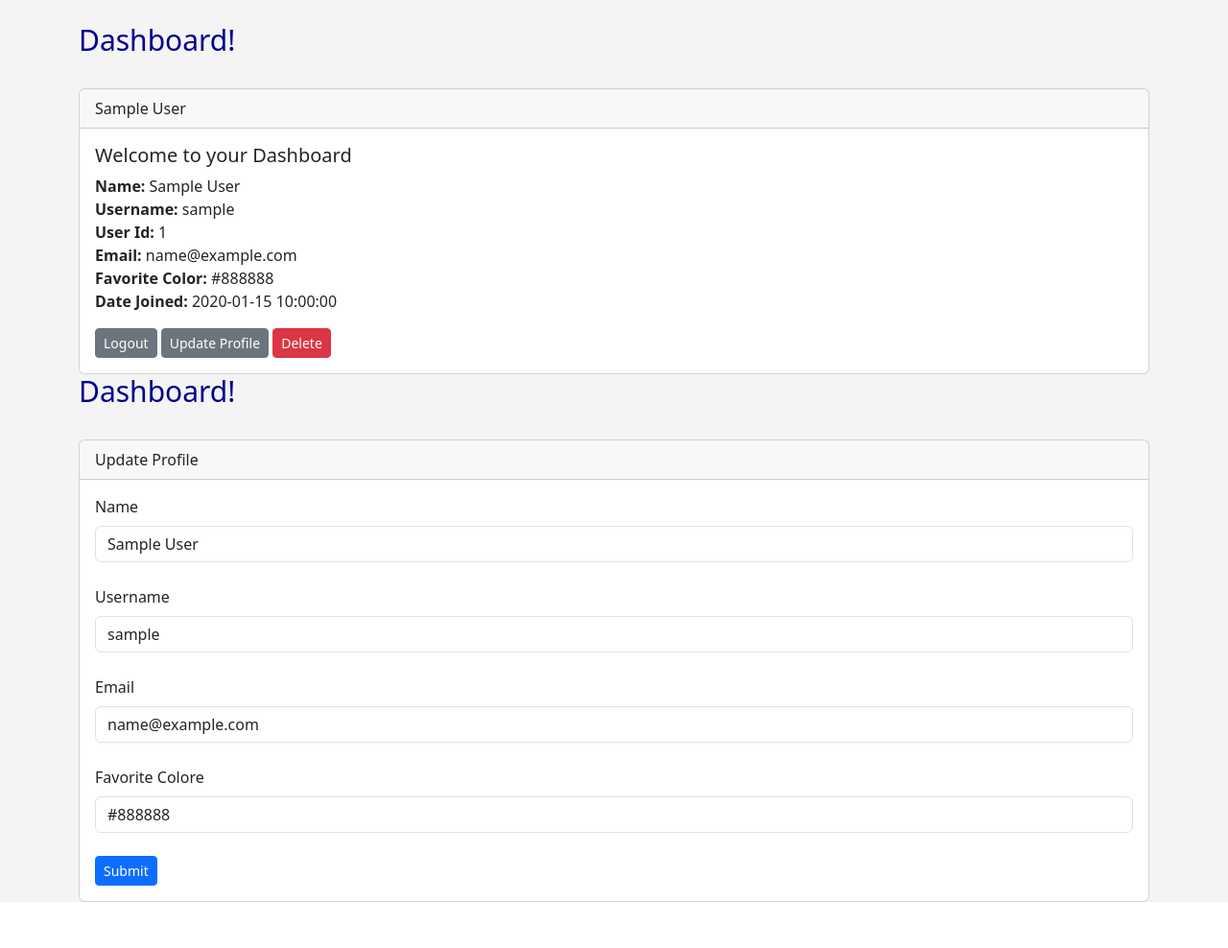
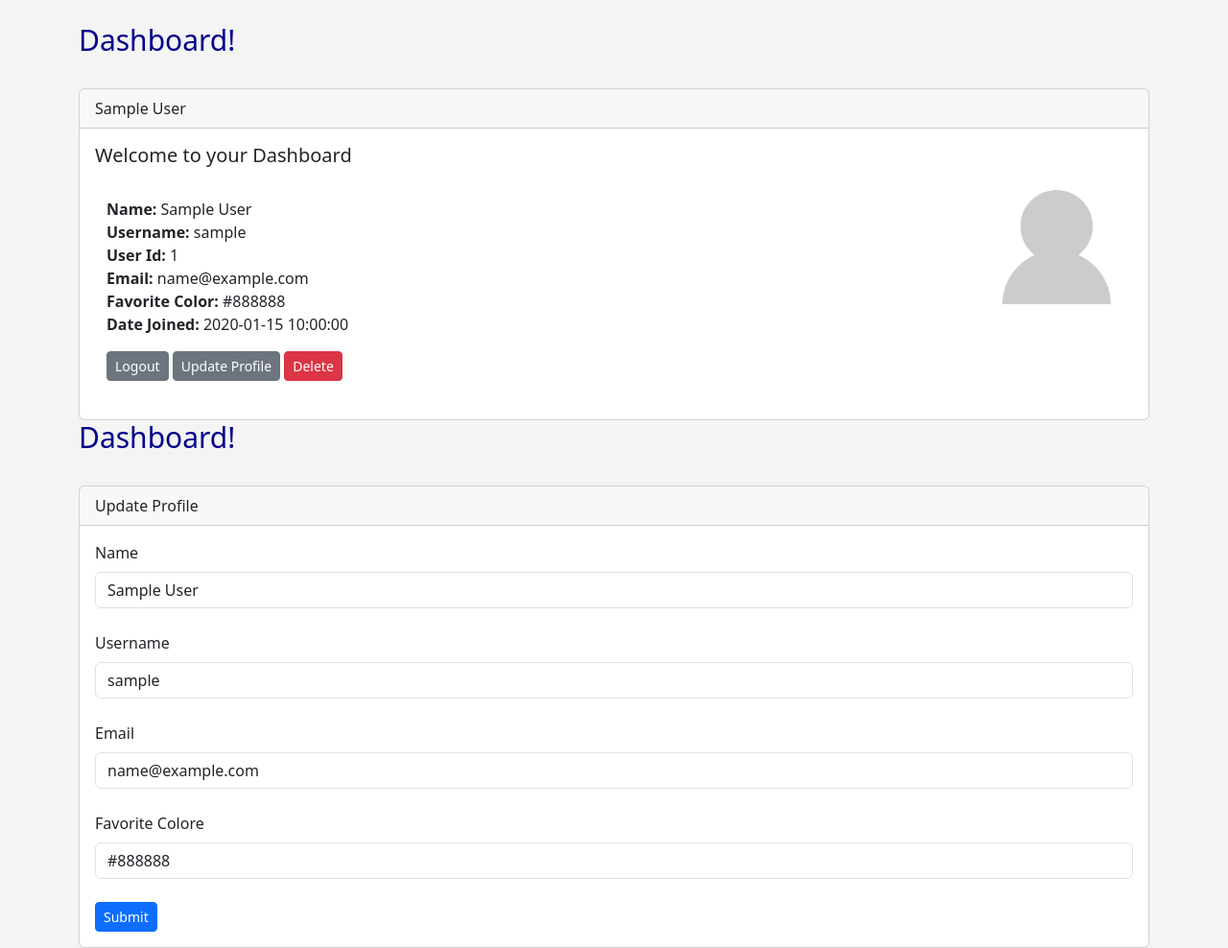
Before and after one commit to YuraSkivka/codemy, a Flask app: page /dashboard in a window 1280 px wide. Shown: the part 56-1044 px from the top of the page at 96% size. Before the commit the page ends 996 px from the top, so only its background shows below. Run offline with Flask 3, Linux system fonts and the light colour scheme; a user stored in the database is signed in; tables that the repository leaves empty hold one stand-in row (values such as "Sample post"); some libraries are stand-ins or nearby versions.

Commit message:
Set Default Profile Pic - Flask Fridays #36

```diff
--- a/flasker/templates/dashboard.html
+++ b/flasker/templates/dashboard.html
@@ -18,6 +18,12 @@
   </div>
   <div class="card-body">
     <h5 class="card-title">Welcome to your Dashboard</h5>
+
+
+        <div class="container">
+            <div class="row">
+                <div class="col-8">
+                    <br>
                     <p class="card-text">
                         <strong>Name: </strong>{{ current_user.name }}<br>
                         <strong>Username: </strong>{{ current_user.username }}<br>
@@ -26,9 +32,23 @@
                         <strong>Favorite Color: </strong>{{ current_user.favorite_color }}<br>
                         <strong>Date Joined: </strong>{{ current_user.date_added }}<br>
                     </p>
+
                     <a href="{{ url_for('logout') }}" class="btn btn-secondary btn-sm">Logout</a>
                     <a href="{{ url_for('update', id=current_user.id) }}" class="btn btn-secondary btn-sm">Update Profile</a>
                     <a href="{{ url_for('delete', id=current_user.id) }}" class="btn btn-danger btn-sm"> Delete </a>
+
+                    <br><br>
+                </div>
+                <div class="col-4">
+                    <img src="{{ url_for('static', filename='images/default_user.jpg') }}" alt="" width="40%" align="right">
+                </div>
+
+            </div>
+        </div>
+
+
+
+
   </div>
 </div>
 
```
Also changed, not shown: flasker/static/images/default_user.jpg (added). Lines whose indentation alone changed are shown as unchanged.
